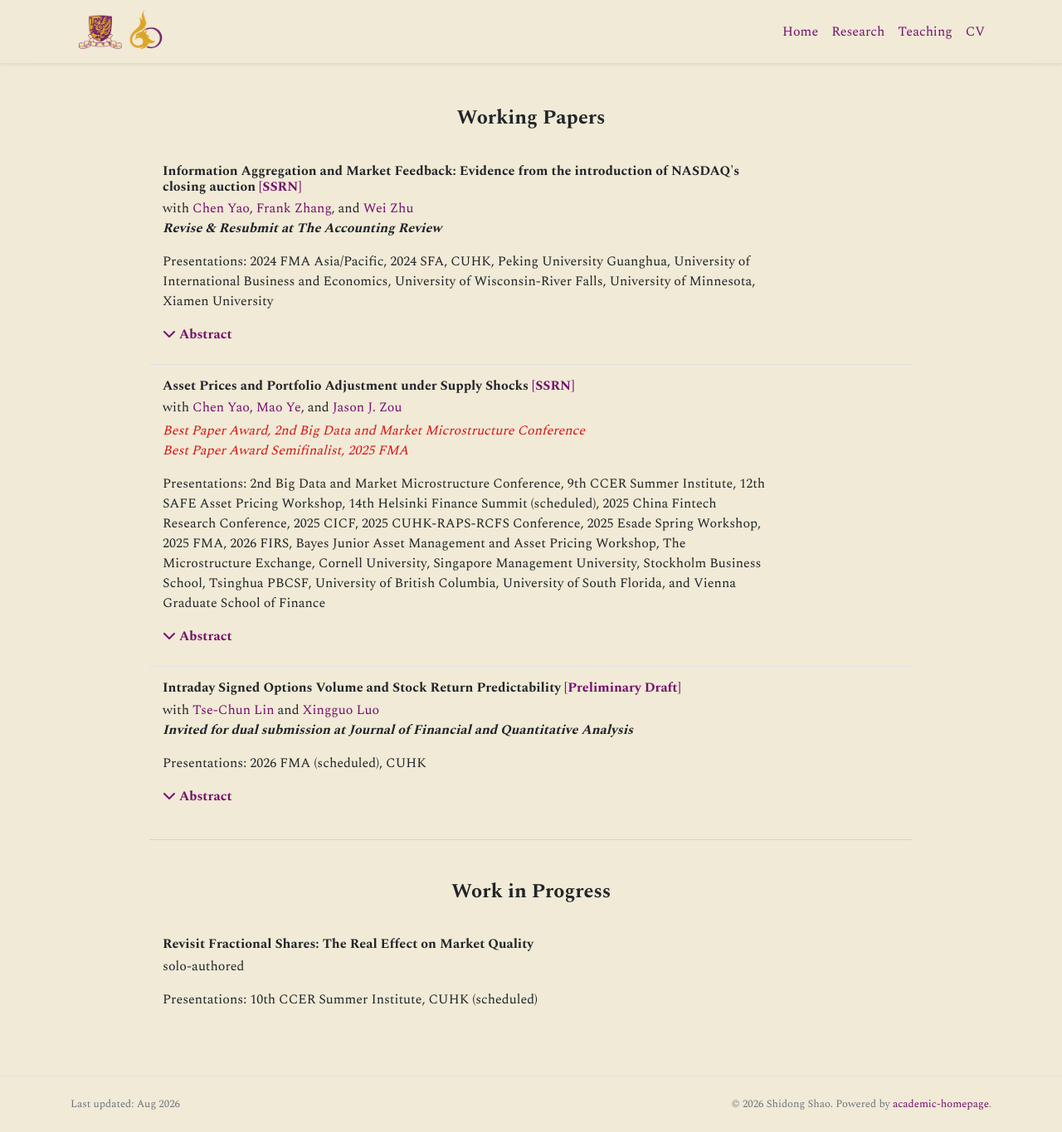
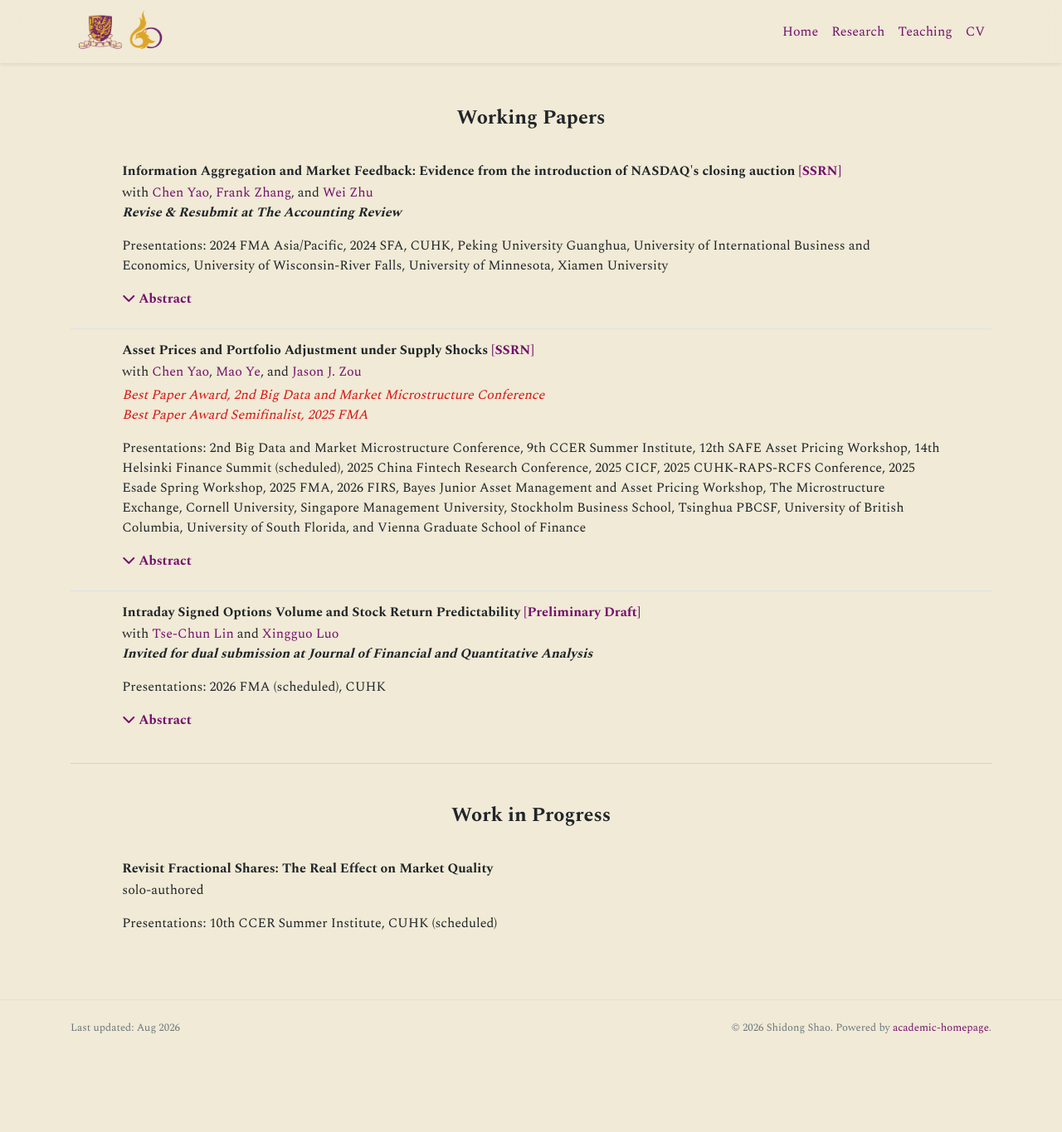
Before and after one commit to shidongshao/shidongshao.github.io, a Jekyll site: the page built from research.html, in a window 1280 px wide and 1365 px high. Shown: the whole window at 83% size. Built offline with Jekyll 4.4.1, drawn with Linux system fonts in a browser that asks for light colours; nearby versions of some CDN libraries; some web fonts are replaced; a style sheet for code colours, icons or effects is not loaded.

Commit message:
Update personal website

```diff
--- a/_includes/widgets/publication_item.html
+++ b/_includes/widgets/publication_item.html
@@ -1,7 +1,7 @@
 {% assign item = include.item %}
 <div class="d-none d-md-block">
     <div class="row no-gutters {% unless include.hide_bottom_border %}border-bottom{% endunless %} border-gray">
-        <div class="col-md-13 col-xl-10 p-3 pl-md-3">
+        <div class="col-md-13 col-xl-11 p-3 pl-md-3 mx-auto">
             <h6 class="mt-0 mb-1 font-weight-bold">{{ item.title }}
                 {% for link in item.links %}
                 {% if link[1].url %}
--- a/research.html
+++ b/research.html
@@ -17,7 +17,7 @@
     | reverse %}
 
 <div class="row">
-    <div class="col-12 col-lg-10 mx-auto">
+    <div class="col-13 col-lg-12 mx-auto">
 
         <h4 class="mt-4 mb-4 pt-4 text-center" id="Working Papers">Working Papers</h4>
         <div class="my-0 p-0">
```
